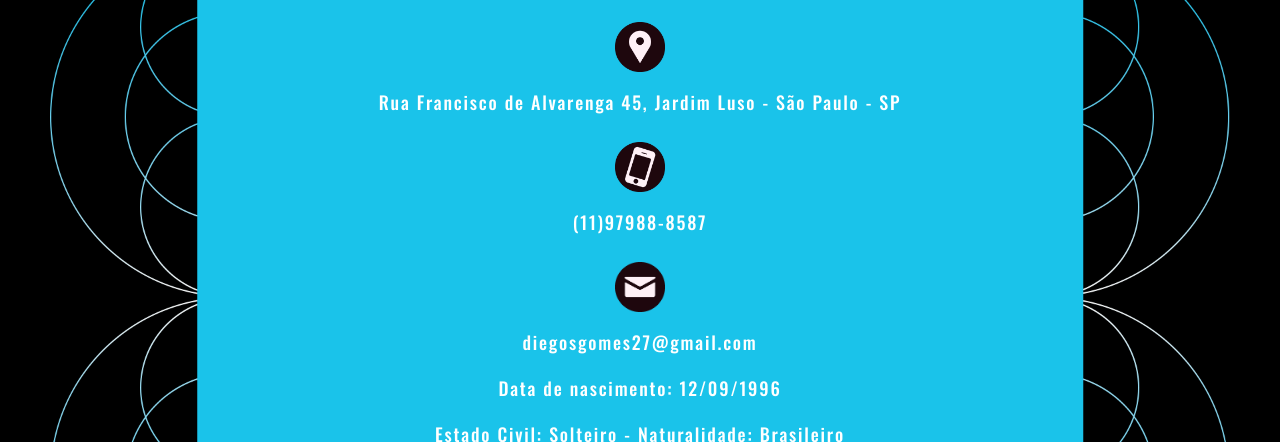
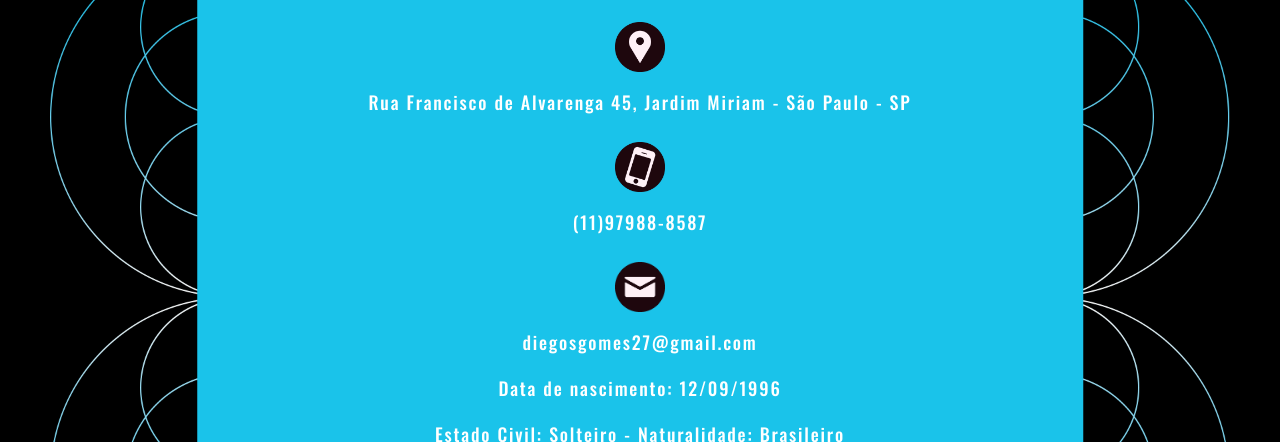
Before and after one commit to Dirosaki/Curriculum, a plain HTML site: page index.html in a window 1280 px wide. Shown: the part 358-800 px from the top of the page. Drawn offline with nearby package versions, Linux system fonts and the light colour scheme.

Commit message:
Version 2

```diff
--- a/index.html
+++ b/index.html
@@ -16,7 +16,7 @@
 		<h1>Diego da Silva Gomes</h1>
 		<div><img class="locali" src="img/localizacao.png" onmouseover="this.src='img/localizacao1.png'"
 			onMouseOut="this.src='img/localizacao.png'" alt="localização"></a>
-			<p>Rua Francisco de Alvarenga 45, Jardim Luso - São Paulo - SP </p>
+			<p>Rua Francisco de Alvarenga 45, Jardim Miriam - São Paulo - SP </p>
 		</div>
 		<div>
 			<img class="phone" src="img/phone.png" onmouseover="this.src='img/phone1.png'"
@@ -52,6 +52,7 @@
 		<p>Gestão Administrativa - Enjoy</p>
 		<p>HTML Avançado - Fundação Bradesco</p>
 		<p>Montagem e Manutenção de Micro - SENAI</p>
+		<p></p>
 		<p>Assistente Administrativo com Ênfase em Técnicas de Vendas - Colmeia</p>
 		<p>Aprenda a Programar em um FDS - Estação Hack</p>
 		<p></p>
```
